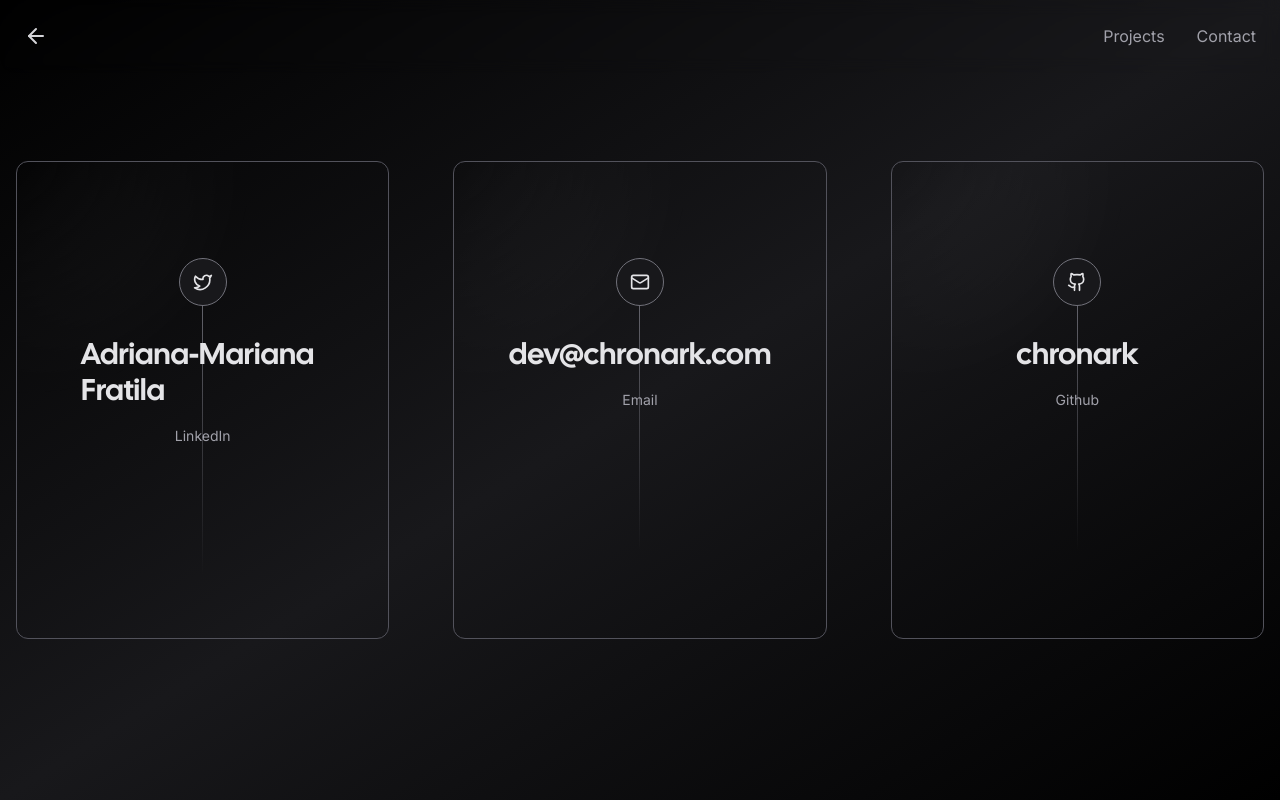
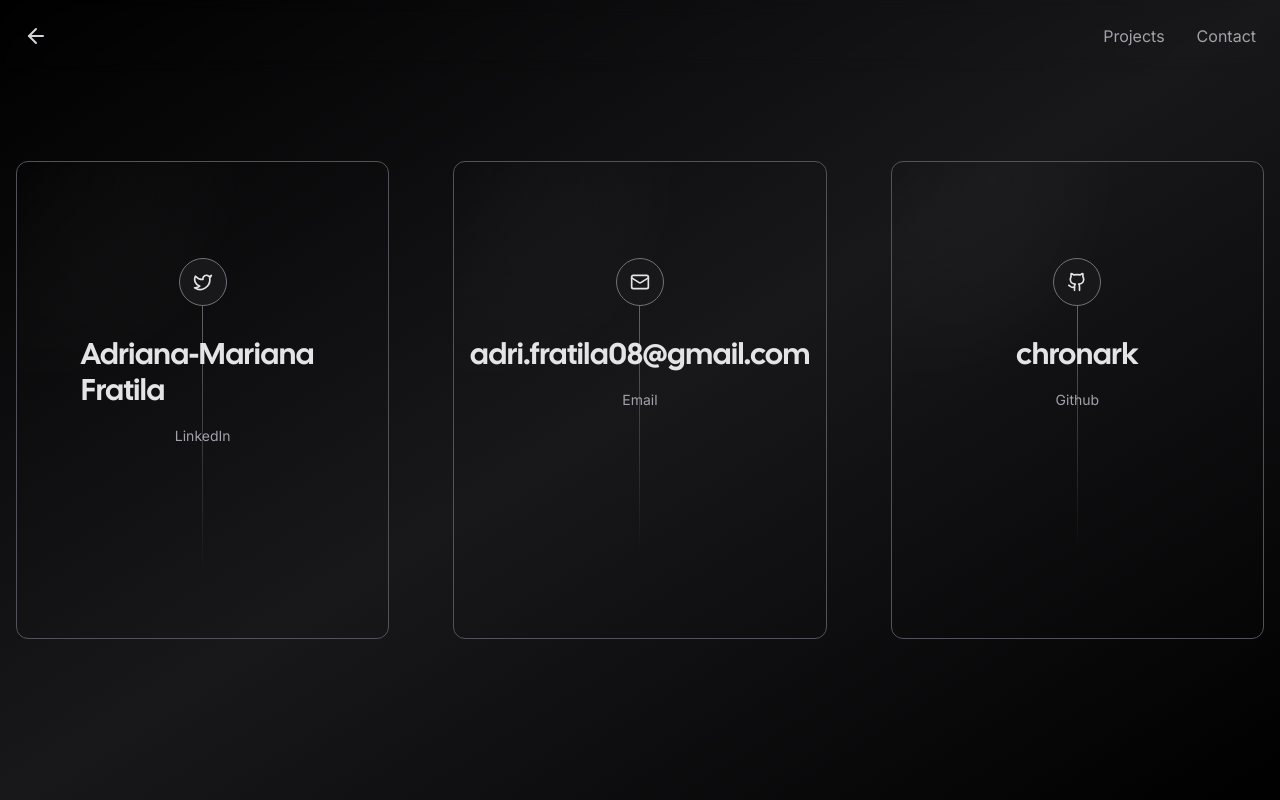
Before and after one commit to Adriana-Fratila/nextjs-portfolio-pageview-counter, a Next.js app: page /contact in a window 1280 px wide. Built offline with nearby package versions, Linux system fonts and the light colour scheme; no server answers; what tailwindcss-debug-screens would draw is missing.

Commit message:
Update page.tsx

```diff
--- a/app/contact/page.tsx
+++ b/app/contact/page.tsx
@@ -13,9 +13,9 @@ const socials = [
 	},
 	{
 		icon: <Mail size={20} />,
-		href: "mailto:dev@chronark.com",
+		href: "mailto:adri.fratila08@gmail.com",
 		label: "Email",
-		handle: "dev@chronark.com",
+		handle: "adri.fratila08@gmail.com",
 	},
 	{
 		icon: <Github size={20} />,
```
